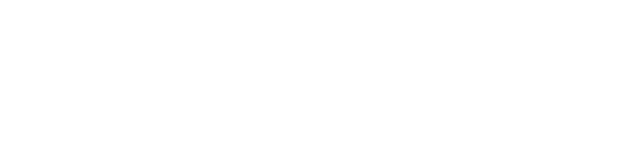
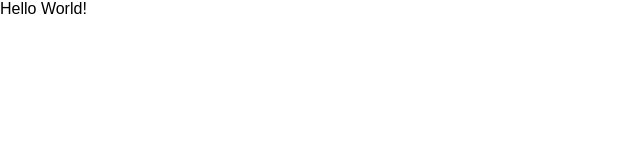
Before and after one commit to Hybridrain/hybrid-template-cli, a plain HTML site: page index.html in a window 1280 px wide. Shown: the whole page, without its empty margins (0-640 px from the left). Drawn offline with Linux system fonts and the light colour scheme.

Commit message:
Update index.html

```diff
--- a/index.html
+++ b/index.html
@@ -12,7 +12,7 @@
         <link rel="stylesheet" href="css/main.css">
     </head>
     <body>
-        <header></header>
+        <header>Hello World!</header>
         <nav></nav>
         <main></main>
         <footer></footer>
```
